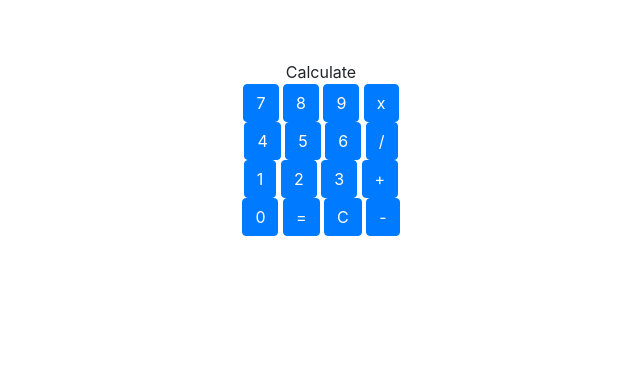
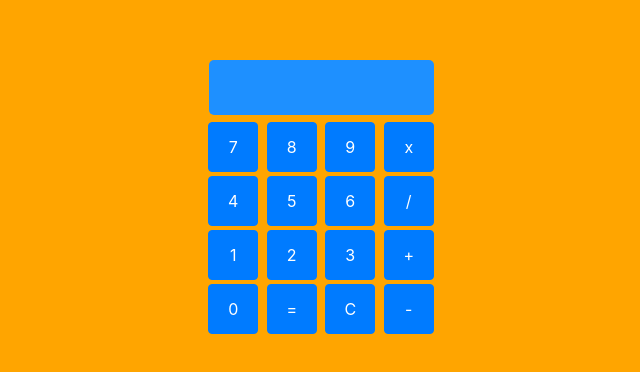
Before and after one commit to Tihomir10/calculator, a plain HTML site: page index.html in a window 1280 px wide. Shown: the part 132-504 px from the top of the page, without its empty margins (319-959 px from the left). Drawn offline with nearby package versions, Linux system fonts and the light colour scheme.

Commit message:
changed style

```diff
--- a/index.html
+++ b/index.html
@@ -8,7 +8,7 @@
 </head>
 <body>
   <div class="container">
-    <div>Calculate
+    <div>
       <div id="rez">
 
       </div>
--- a/style.css
+++ b/style.css
@@ -1,4 +1,25 @@
+body {
+  background-color: orange;
+}
+
 .container {
   text-align: center;
   margin-top: 15%;
 }
+
+#rez {
+  border-radius: 5px;
+  background: dodgerblue;
+  min-height: 55px;
+  margin: 0 auto;
+  margin-bottom: 5px;
+  width: 225px;
+  text-align: right;
+  padding-right: 5px;
+}
+
+.container button {
+  height: 50px;
+  margin: 2px;
+  width: 50px;
+}
```
